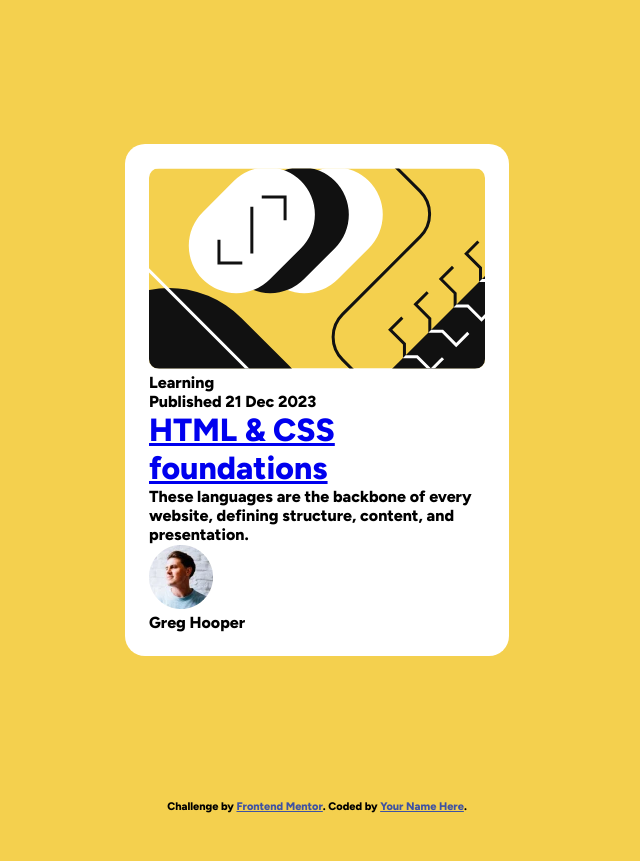
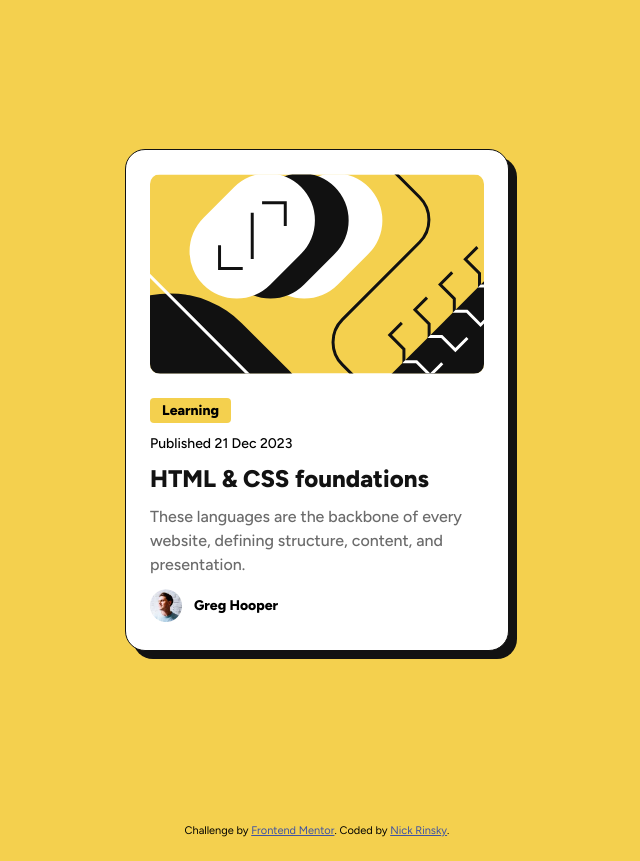
Before and after one commit to Nick-Rinsky/blog-preview-card, a plain HTML site: page index.html in a window 1280 px wide. Shown: the whole page, without its empty margins (323-963 px from the left). Before the commit the page ends 813 px from the top, so only its background shows below. Drawn offline with Linux system fonts and the light colour scheme.

Commit message:
Complete base layout and typography styling

```diff
--- a/css/style.css
+++ b/css/style.css
@@ -1,4 +1,4 @@
-@import url('https://fonts.googleapis.com/css2?family=Figtree:ital,wght@0,800;1,800&family=Outfit:wght@100..900&display=swap');
+@import url('https://fonts.googleapis.com/css2?family=Figtree:ital,wght@0,300..900;1,300..900&display=swap');
 
 * {
     box-sizing: border-box;
@@ -25,8 +25,7 @@ body {
 main {
     display: flex;
     min-height: 100vh;
-    padding: 24px;
-    align-items: center; /* позиционирование по центру */
+    align-items: center;
     justify-content: center;
 }
 
@@ -37,11 +36,78 @@ main {
     background-color: var(--white);
     padding: 24px;
     border-radius: 20px;
+    border: 1px solid var(--gray-950);
+    box-shadow: 8px 8px 0px 0px var(--gray-950);
 }
 
 .card__blog-img {
     width: 100%;
     border-radius: 10px;
+    margin: 0 0 24px 0;
+    display: block;
+}
+
+.card__category {
+    font-size: 14px;
+    font-weight: 800;
+
+    padding: 4px 12px;
+    background-color: var(--yellow);
+    border-radius: 4px;
+    display: inline-block;
+}
+
+.card__publish-date {
+    font-size: 14px;
+    font-weight: 500;
+    margin: 12px 0;
+}
+
+.card-title {
+    font-size: 24px;
+    font-weight: 800;
+    margin: 12px 0;
+}
+
+.card__title-a {
+    text-decoration: none;
+    color: var(--gray-950);
+    transition: color 0.2s ease;
+}
+
+.card__title-a:hover {
+    color: var(--yellow);
+}
+
+.card__descriptoin {
+    font-size: 16px;
+    font-weight: 500;
+    line-height: 1.5;
+    color: var(--gray-500);
+    margin: 12px 0;
+}
+
+.card__author {
+    display: inline-flex;
+    align-items: center;
+}
+
+.card__author-name {
+    margin: 0 0 0 12px;
+}
+
+.card__author-img {
+    width: 32px;
+}
+
+.card__author-name {
+    font-size: 14px;
+    font-weight: 800;
+    line-height: 1.5;
+}
+
+footer {
+    padding: 24px;
 }
 
 .attribution {
--- a/index.html
+++ b/index.html
@@ -2,7 +2,7 @@
 <html lang="en">
 <head>
   <meta charset="UTF-8">
-  <meta name="viewport" content="width=device-width, initial-scale=1.0"> <!-- displays site properly based on user's device -->
+  <meta name="viewport" content="width=device-width, initial-scale=1.0">
 
   <link rel="icon" type="image/png" sizes="32x32" href="./assets/images/favicon-32x32.png">
   <link rel="stylesheet" href="css/style.css">
@@ -18,15 +18,15 @@
       <p class="card__category">Learning</p>
       <p class="card__publish-date">Published 21 Dec 2023</p>
 
-      <h1>
-        <a href="#" class="card__title">HTML & CSS foundations</a>
+      <h1 class="card-title">
+        <a href="#" class="card__title-a">HTML & CSS foundations</a>
       </h1>
 
       <p class="card__descriptoin">These languages are the backbone of every website, defining structure, content, and presentation.</p>
 
       <div class="card__author">
         <img class="card__author-img" src="assets/images/image-avatar.webp" alt="Greg Hooper">
-        <p>Greg Hooper</p>
+        <p class="card__author-name">Greg Hooper</p>
       </div>
 
   </div>
@@ -34,7 +34,7 @@
 <footer>
    <div class="attribution">
     Challenge by <a href="https://www.frontendmentor.io?ref=challenge" target="_blank">Frontend Mentor</a>.
-    Coded by <a href="#">Your Name Here</a>.
+    Coded by <a href="https://github.com/Nick-Rinsky">Nick Rinsky</a>.
   </div>
 </footer>
 
```
